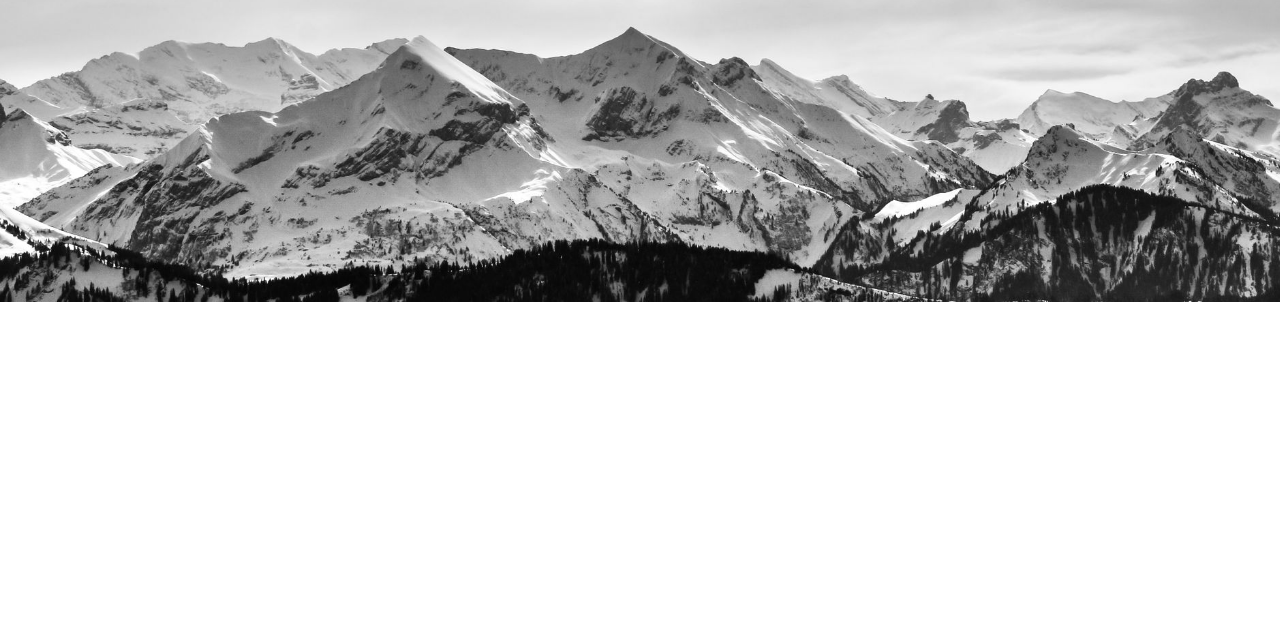
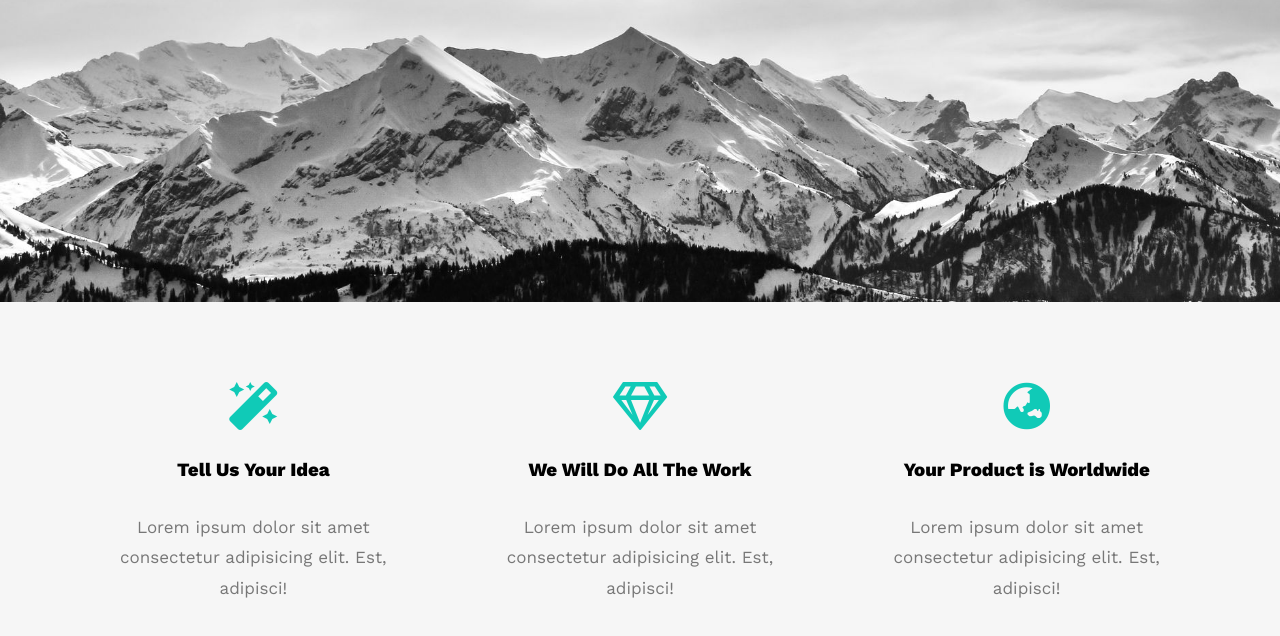
Before and after one commit to muhanadmk/HTML-CSS-TEMPLATE-LEON, a plain HTML site: page index.html in a window 1280 px wide. Shown: the part 498-1134 px from the top of the page. Before the commit the page ends 800 px from the top, so only its background shows below. Drawn offline with nearby package versions, Linux system fonts and the light colour scheme.

Commit message:
add featrures

```diff
--- a/css/leon.css
+++ b/css/leon.css
@@ -143,3 +143,31 @@ body {
     line-height: 1.8;
 }
 /* end landing Section */
+/* start featrures */
+.featrures{
+    padding-top: 60px;
+    padding-bottom:  60px;
+    background-color: #f6f6f6;
+}
+.featrures .container{
+    display: grid;
+    grid-template-columns: repeat(auto-fill, minmax(300px, 1fr));
+    grid-gap: 20px;
+}
+.featrures .feat{
+    padding: 20px;
+    text-align: center;
+}
+.featrures .feat i{
+    color: var(--main-color);
+}
+.featrures .feat h3{
+    font-weight: 800;
+    margin: 30px 0;
+}
+.featrures .feat p{
+    line-height: 1.8;
+    color: #777;
+    font-size: 17px;
+}
+/* end featrures */
--- a/index.html
+++ b/index.html
@@ -44,6 +44,28 @@
       </div>
     </div>
     <!-- end landing Section -->
+    <!-- start featrures -->
+    <div class="featrures">
+      <div class="container">
+        <div class="feat">
+          <i class="fas fa-magic fa-3x"></i>
+          <h3>Tell Us Your Idea</h3>
+          <p>Lorem ipsum dolor sit amet consectetur adipisicing elit. Est, adipisci!</p>
+        </div>
+        <div class="feat">
+          <i class="far fa-gem fa-3x"></i>
+          <h3>We Will Do All The Work</h3>
+          <p>Lorem ipsum dolor sit amet consectetur adipisicing elit. Est, adipisci!</p>
+        </div>
+        <div class="feat">
+          <i class="fas fa-globe-asia fa-3x"></i>
+          <h3>Your Product is Worldwide</h3>
+          <p>Lorem ipsum dolor sit amet consectetur adipisicing elit. Est, adipisci!</p>
+        </div>
+      </div>
+    </div>
+    <!-- end featrures -->
+
 
   </body>
 </html>
```
